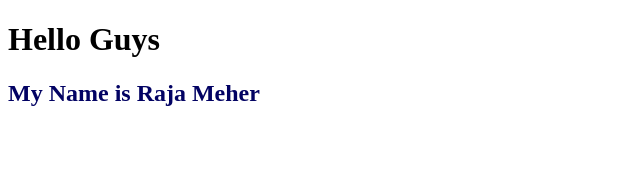
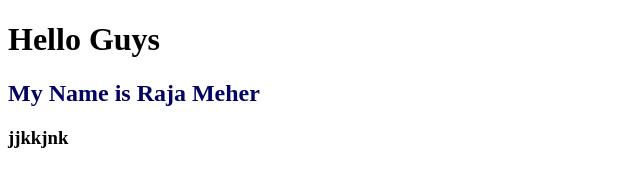
Before and after one commit to Raja-Meher/new-info, a plain HTML site: page index.html in a window 1280 px wide. Shown: the full height of the page, 0-640 px from the left. Drawn offline with Linux system fonts and the light colour scheme.

Commit message:
add feature

```diff
--- a/index.html
+++ b/index.html
@@ -9,5 +9,6 @@
 <body>
     <h1>Hello Guys</h1>
     <h2>My Name is Raja Meher</h2>
+    <h3>jjkkjnk</h3>
 </body>
 </html>
```
